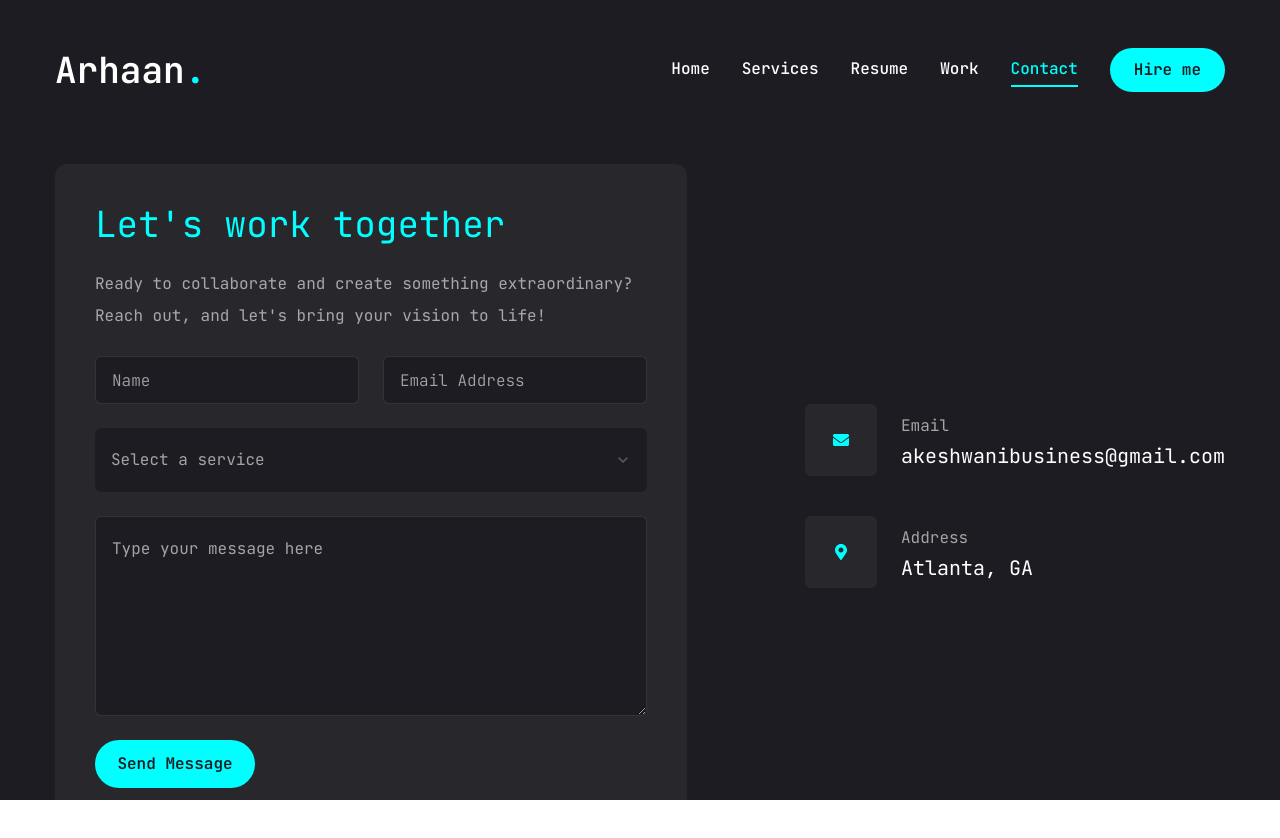
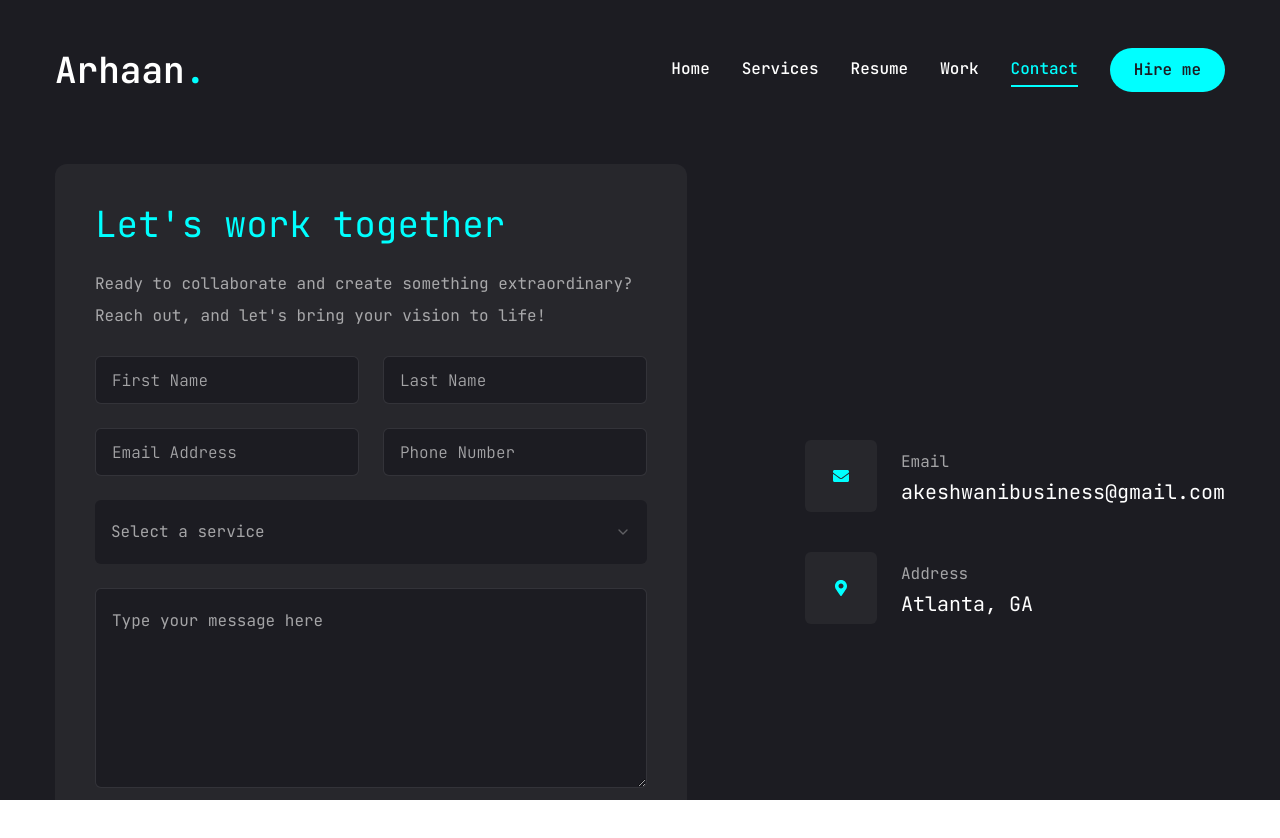
Before and after one commit to akeshwani2/AKport, a Next.js app: page /contact in a window 1280 px wide. Shown: the top 838 px of the page. Built offline with nearby package versions, Linux system fonts and the light colour scheme.

Commit message:
Fixed email service

```diff
--- a/app/contact/page.jsx
+++ b/app/contact/page.jsx
@@ -56,8 +56,10 @@ const Contact = () => {
             </p>
             {/* input */}
             <div className="grid grid-cols-1 md:grid-cols-2 gap-6">
-              <Input type="name" name="name" placeholder="Name"/>
-              <Input type="email" name="email" placeholder="Email Address"/>
+              <Input type="first" required name="name" placeholder="First Name" />
+              <Input type="last" required name="name" placeholder="Last Name"/>
+              <Input type="email" required name="email" placeholder="Email Address"/>
+              <Input type="phone" name="phone" placeholder="Phone Number"/>
             </div>
             {/* select */}
             <Select>
@@ -74,7 +76,7 @@ const Contact = () => {
               </SelectContent>
             </Select>
             {/* textarea */}
-            <Textarea className="h-[200px]" name="message" placeholder="Type your message here"/>
+            <Textarea className="h-[200px]" name="message" required placeholder="Type your message here"/>
             {/* btn */}
             <Button size="md" className="max-w-40" type="submit">Send Message</Button>
           </form>
```
